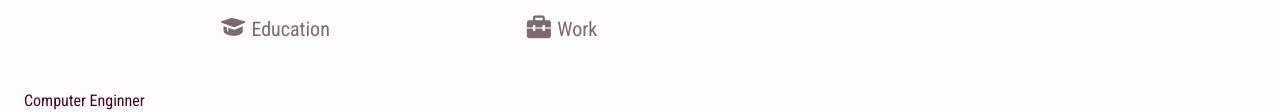
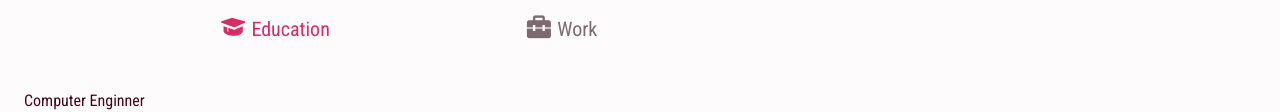
Before and after one commit to GMwanda/Personal-Portfolio, a plain HTML site: page index.html in a window 1280 px wide. Both pictures are taken after a click on the element "Education". Shown: the part 2548-2660 px from the top of the page. Drawn offline with nearby package versions, Linux system fonts and the light colour scheme.

Commit message:
Rectify bug in qualification tab when highlighting either work / Education

```diff
--- a/main.js
+++ b/main.js
@@ -56,14 +56,14 @@ tabs.forEach(tab => {
 
         tabcontents.forEach(tabcontent => {
             tabcontent.classList.remove('qualification_active')
-        })
-        target.classList.add('qualification_active');
+        }),
+        target.classList.add('qualification_active'),
 
-        tabs.forEach(tab => {
-            tab.classList.remove('qualification_active')
-        })
+        tabs.forEach(tabs => {
+            tabs.classList.remove('qualification_active')
+        }),
+        tab.classList.add('qualification_active')
 
-        tabs.classList.add('qualification_active')
     })
 })
 
--- a/style-index.css
+++ b/style-index.css
@@ -578,7 +578,8 @@ img {
 }
 
 .qualification-button.qualification_active {
-    color: black;
+    color: var(--first-color);
+
 }
 
 /* ==========================   SERVICES ============================== */
```
